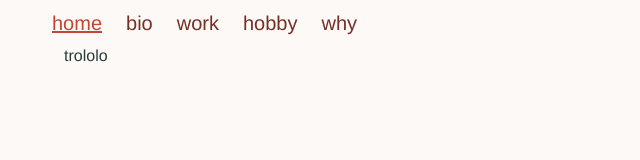
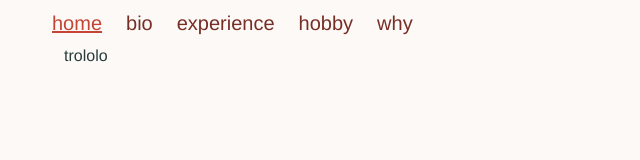
Before and after one commit to rempartIrien/resume, a Vue app: page / in a window 1280 px wide. Shown: the top 160 px of the page, without its empty margins (0-640 px from the left). Built offline with nearby package versions, Linux system fonts and the light colour scheme.

Commit message:
Rename work section to experience

```diff
--- a/src/components/work/RiWork.vue
+++ b/src/components/experience/RiExperience.vue
@@ -1,8 +1,8 @@
 <template lang="pug">
-.ri-work
-  h1.ri-work__title(v-t="'title'")
-  p.ri-work__intro(v-t="'summary'")
-  ul.ri-work__experiences
+.ri-experience
+  h1.ri-experience__title(v-t="'title'")
+  p.ri-experience__intro(v-t="'summary'")
+  ul.ri-experience__experiences
     li.ri-block__experience(v-for="experience in experiences", :key="experience.id")
       ri-block(:experience="experience")
 </template>
@@ -12,7 +12,7 @@ import RiBlock from './RiBlock';
 import experiences from './experiences.json';
 
 export default {
-  name: 'RiWork',
+  name: 'RiExperience',
   components: {
     RiBlock
   },
@@ -28,7 +28,7 @@ export default {
   @import '../../style/variables'
   @import '../../style/mixins';
 
-  .ri-work
+  .ri-experience
     ri-m-bodyMaxWidth()
 
     &__title
--- a/src/components/menu/RiMenu.vue
+++ b/src/components/menu/RiMenu.vue
@@ -49,14 +49,14 @@ export default {
     "en": {
       "home": "Home",
       "bio": "Bio",
-      "work": "Work",
+      "experience": "Experience",
       "hobby": "Hobby",
       "why": "Why?"
     },
     "fr": {
       "home": "Accueil",
       "bio": "Bio",
-      "work": "Pro",
+      "experience": "Pro",
       "hobby": "Loisir",
       "why": "Pourquoi?"
     }
--- a/src/components/routes.js
+++ b/src/components/routes.js
@@ -1,6 +1,6 @@
 import RiHome from './home/RiHome';
 import RiBio from './bio/RiBio';
-import RiWork from './work/RiWork';
+import RiExperience from './experience/RiExperience';
 import RiHobbies from './hobbies/RiHobbies';
 import RiWhy from './why/RiWhy';
 
@@ -22,11 +22,11 @@ export default [
     }
   },
   {
-    path: '/work',
-    name: 'work',
-    component: RiWork,
+    path: '/experience',
+    name: 'experience',
+    component: RiExperience,
     data: {
-      translationKey: 'work'
+      translationKey: 'experience'
     }
   },
   {
```
Also changed, not shown: src/components/experience/RiBlock.vue (renamed from src/components/work/RiBlock.vue), src/components/experience/experiences.json (renamed from src/components/work/experiences.json).
